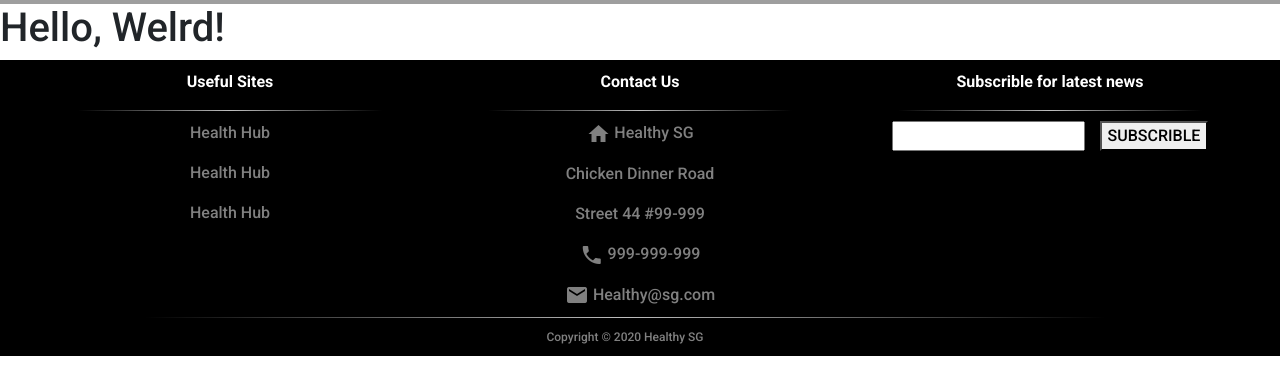
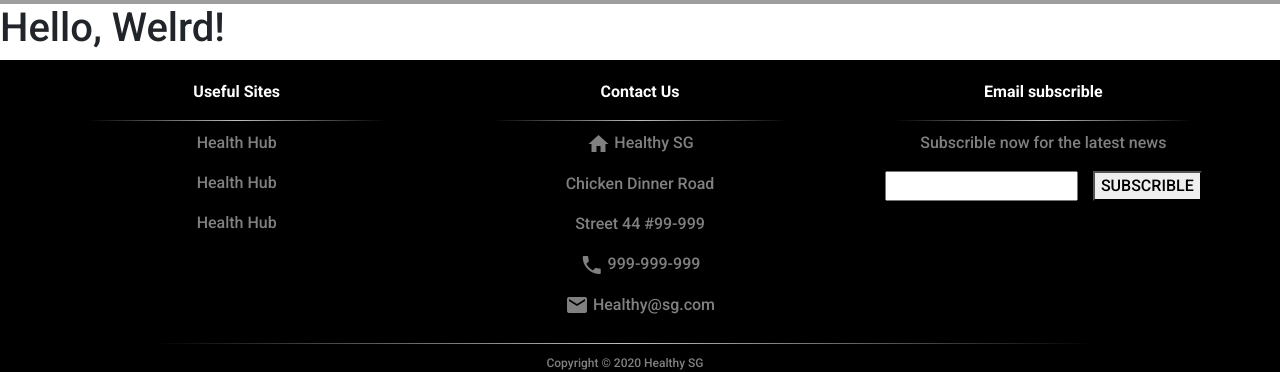
Before and after one commit to achrinza/np-fed-healthyliving, a Next.js app in the folder concept-demo/nextjs/: page /benefits in a window 1280 px wide. Shown: the part 236-608 px from the top of the page. Built offline with nearby package versions, Linux system fonts and the light colour scheme; grey boxes are pictures that could not be loaded.

Commit message:
Update footer.tsx

```diff
--- a/concept-demo/nextjs/components/footer.tsx
+++ b/concept-demo/nextjs/components/footer.tsx
@@ -31,7 +31,7 @@ export default function Footer() {
             <style jsx>{`
                 footer {
                     background-color: black;
-                    padding: 10px 40px;
+                    padding: 20px 50px;
                     color: grey;
                     text-align: center;
                 }
@@ -77,12 +77,13 @@ export default function Footer() {
                         <p>Chicken Dinner Road</p>
                         <p>Street 44 #99-999</p>
                         <p><a href="tel:999-999-999"><i className="material-icons">phone</i> 999-999-999</a></p>
-                        <a href="emailto:Healthy@sg.com"><i className="material-icons">email</i>    Healthy@sg.com</a>
+                        <p><a href="emailto:Healthy@sg.com"><i className="material-icons">email</i>    Healthy@sg.com</a></p>
                     </div>
                     <div className="col-md">
-                        <p className="title">Subscrible for latest news</p>
+                        <p className="title">Email subscrible</p>
                         <hr/>
                         <form>
+                            <p>Subscrible now for the latest news</p>
                             <input type="email" className="email"></input>
                             <button type="submit">SUBSCRIBLE</button>
                         </form>
```
